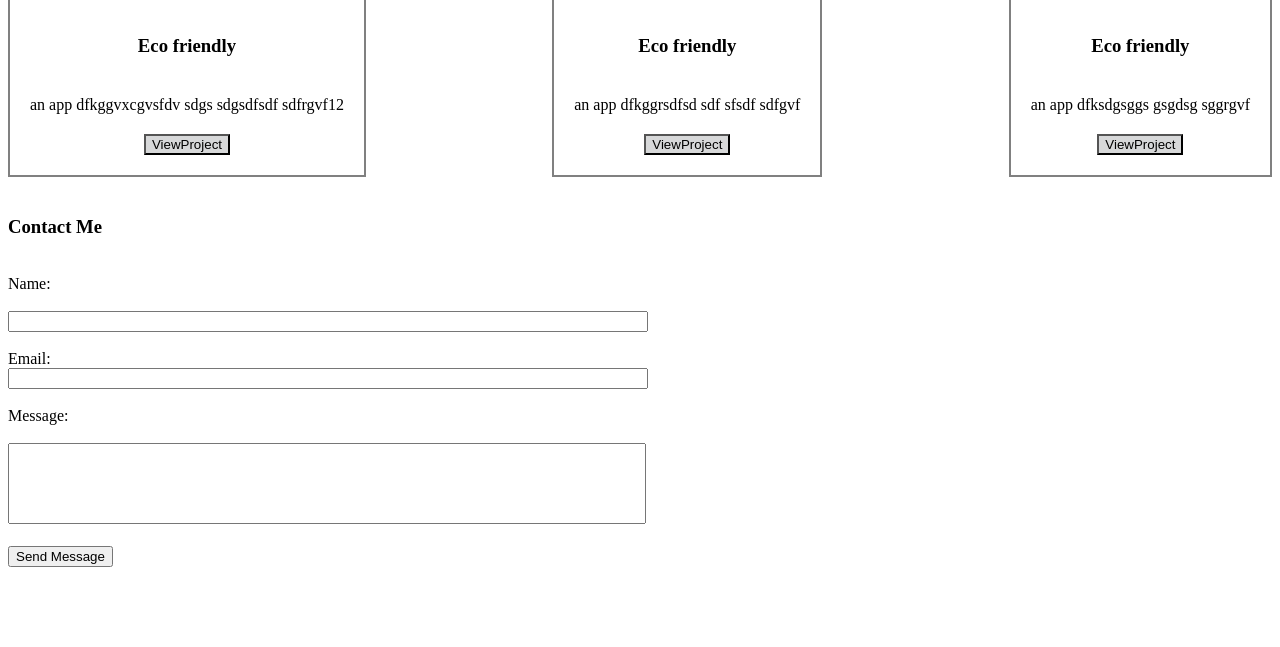
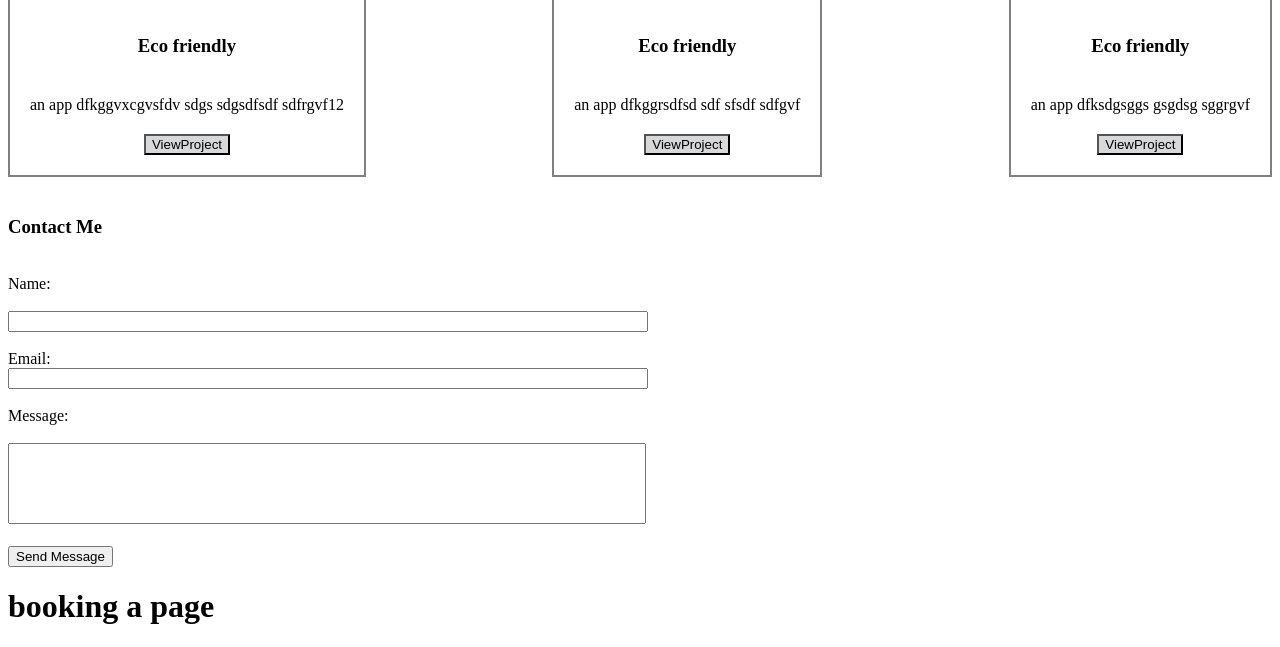
Before and after one commit to georgessaad92/htmlcss1, a plain HTML site: page first project.html in a window 1280 px wide. Shown: the part 281-928 px from the top of the page. Before the commit the page ends 856 px from the top, so only its background shows below. Drawn offline with Linux system fonts and the light colour scheme.

Commit message:
working on sched page

```diff
--- a/first project.html
+++ b/first project.html
@@ -59,5 +59,6 @@
         <button class="buttsend">Send Message</button>
 
     </section>
+    <h1>booking a page</h1>
 </body>
 </html>
```
